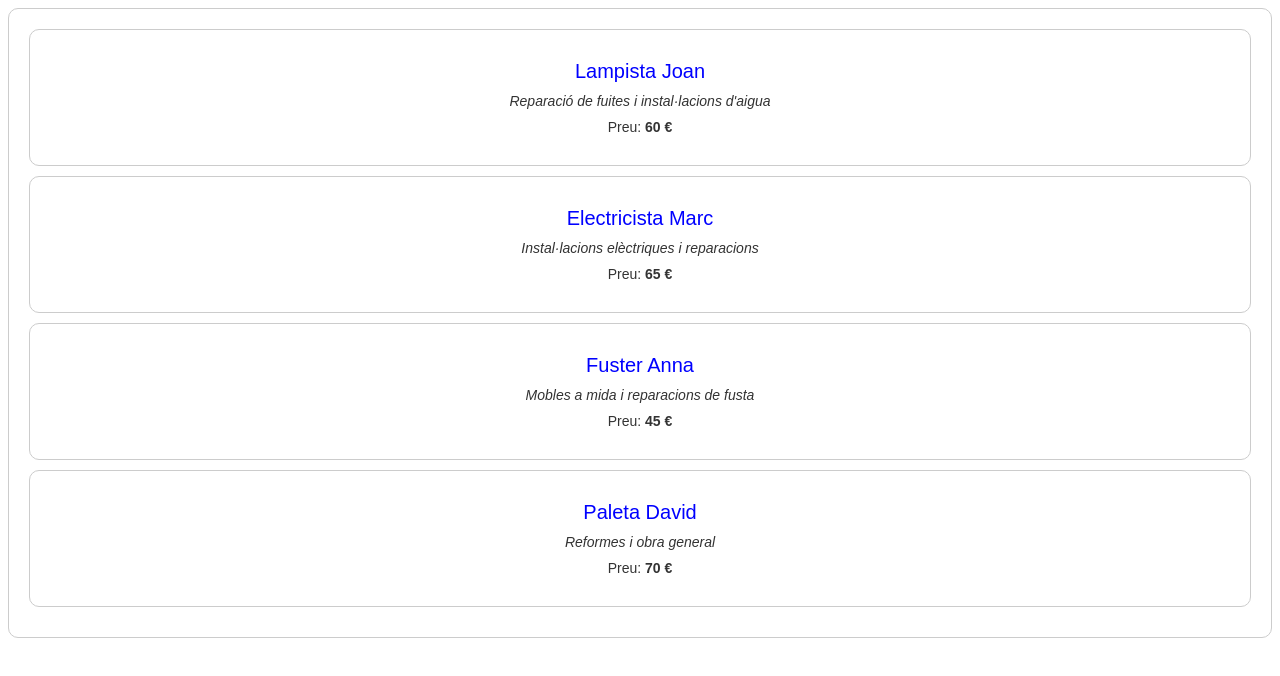
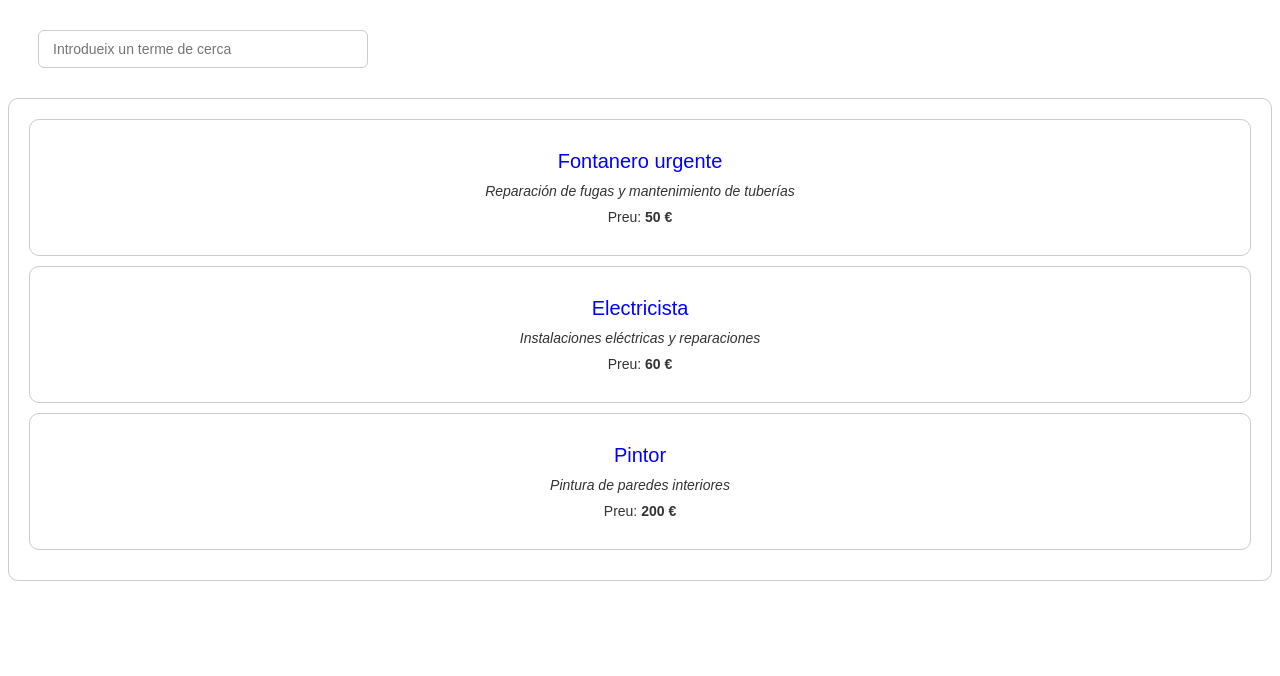
Before and after one commit to Rodrireguera/activitat-hogar, an Angular app: page / in a window 1280 px wide. Shown: the top 676 px of the page. Built offline with nearby package versions, Linux system fonts and the light colour scheme; data requests are answered from the project's data file.

Commit message:
Exercici 2 i 3 - EAC3

```diff
--- a/db.json
+++ b/db.json
@@ -1,52 +1,54 @@
 {
   "elements": [
     {
-      "id": 1,
-      "nom": "Lampista Joan",
-      "descripcio": "Reparació de fuites i instal·lacions d'aigua",
-      "preu": "60",
-      "categoria": "lampista",
-      "popular": true
+      "id": "1",
+      "nom": "Fontanero urgente",
+      "descripcio": "Reparación de fugas y mantenimiento de tuberías",
+      "categoria": "Industriales",
+      "popular": true,
+      "preu": 50,
+      "imatge": "https://via.placeholder.com/150",
+      "stock": 1
     },
     {
-      "id": 2,
-      "nom": "Electricista Marc",
-      "descripcio": "Instal·lacions elèctriques i reparacions",
-      "preu": "65",
-      "categoria": "electricista",
-      "popular": true
+      "id": "2",
+      "nom": "Electricista",
+      "descripcio": "Instalaciones eléctricas y reparaciones",
+      "categoria": "Industriales",
+      "popular": true,
+      "preu": 60,
+      "imatge": "https://via.placeholder.com/150",
+      "stock": 1
     },
     {
-      "id": 3,
-      "nom": "Pintor Carlos",
-      "descripcio": "Pintura interior i exterior",
-      "preu": "75",
-      "categoria": "pintor",
-      "popular": false
+      "id": "3",
+      "nom": "Compra supermercado",
+      "descripcio": "Gastos mensuales de alimentación",
+      "categoria": "Gastos",
+      "popular": false,
+      "preu": 120,
+      "imatge": "https://via.placeholder.com/150",
+      "stock": 10
     },
     {
-      "id": 4,
-      "nom": "Fuster Anna",
-      "descripcio": "Mobles a mida i reparacions de fusta",
-      "preu": "45",
-      "categoria": "fuster",
-      "popular": true
+      "id": "4",
+      "nom": "Limpieza hogar",
+      "descripcio": "Servicio de limpieza semanal",
+      "categoria": "Servicios",
+      "popular": false,
+      "preu": 80,
+      "imatge": "https://via.placeholder.com/150",
+      "stock": 2
     },
     {
-      "id": 5,
-      "nom": "Tècnic Aire Jordi",
-      "descripcio": "Instal·lació i manteniment d'aire condicionat",
-      "preu": "60",
-      "categoria": "climatitzacio",
-      "popular": false
-    },
-    {
-      "id": 6,
-      "nom": "Paleta David",
-      "descripcio": "Reformes i obra general",
-      "preu": "70",
-      "categoria": "paleta",
-      "popular": true
+      "id": "5",
+      "nom": "Pintor",
+      "descripcio": "Pintura de paredes interiores",
+      "categoria": "Industriales",
+      "popular": true,
+      "preu": 200,
+      "imatge": "https://via.placeholder.com/150",
+      "stock": 1
     }
   ]
 }
--- /dev/null
+++ b/src/app/adaptadors/element.adaptador.ts
@@ -0,0 +1,22 @@
+import { ElementApiResponse, ElementCataleg } from '../models/element.model';
+
+export function adaptarElementApi(
+  apiResponse: ElementApiResponse
+): ElementCataleg {
+  return {
+    id: apiResponse.id,
+    titol: apiResponse.nom,
+    descripcio: apiResponse.descripcio,
+    categoria: apiResponse.categoria,
+    preu: apiResponse.preu,
+    imatgeUrl: apiResponse.imatge,
+    esPopular: apiResponse.popular,
+    unitats: apiResponse.stock
+  };
+}
+
+export function adaptarElementsApi(
+  apiResponses: ElementApiResponse[]
+): ElementCataleg[] {
+  return apiResponses.map(adaptarElementApi);
+}
--- a/src/app/app.component.html
+++ b/src/app/app.component.html
@@ -1 +1,2 @@
+<app-formulari-cerca></app-formulari-cerca>
 <app-cataleg-page></app-cataleg-page>
--- a/src/app/cataleg-page/cataleg-page.component.html
+++ b/src/app/components/cataleg-page/cataleg-page.component.html
@@ -16,7 +16,7 @@
   <div class="grid">
     @for (element of elements(); track element.id) {
       <div class="card">
-        <h3>{{ element.nom }}</h3>
+        <h3>{{ element.titol }}</h3>
         <p class="descripcio">{{ element.descripcio }}</p>
         <p>Preu: <strong>{{ element.preu }} €</strong></p>
       </div>
--- a/src/app/cataleg-page/cataleg-page.component.ts
+++ b/src/app/components/cataleg-page/cataleg-page.component.ts
@@ -1,6 +1,6 @@
 import { Component, inject } from '@angular/core';
 import { CommonModule } from '@angular/common';
-import { ElementService } from '../serveis/element.service';
+import { ElementService } from '../../serveis/element.service';
 
 @Component({
   selector: 'app-cataleg-page',
--- /dev/null
+++ b/src/app/components/formulari-cerca/formulari-cerca.component.html
@@ -0,0 +1,48 @@
+
+<form [formGroup]="formulari">
+
+  <input
+    type="text"
+    formControlName="termeCerca"
+    placeholder="Introdueix un terme de cerca"
+    class="input-cerca"
+  />
+
+  <!-- Botó netejar -->
+  <button
+    *ngIf="formulari.get('termeCerca')?.value"
+    (click)="netejar()"
+    type="button"
+    class="btn-cerca">
+    Netejar
+  </button>
+
+  <!-- Indicador async -->
+  <div
+    *ngIf="carregant"
+    class="validant"
+    >
+    Validant...
+  </div>
+
+  <!-- Errors -->
+  <div
+    *ngIf="formulari.get('termeCerca')?.touched"
+    class="error-container"
+  >
+
+    <small *ngIf="formulari.get('termeCerca')?.errors?.['minlength']">
+      Mínim 2 caràcters
+    </small>
+
+    <small *ngIf="formulari.get('termeCerca')?.errors?.['maxlength']">
+      Màxim 50 caràcters
+    </small>
+
+    <small *ngIf="formulari.get('termeCerca')?.errors?.['sensResultats']">
+      No s'han trobat resultats
+    </small>
+
+  </div>
+
+</form>
--- /dev/null
+++ b/src/app/components/formulari-cerca/formulari-cerca.component.scss
@@ -0,0 +1,66 @@
+
+form {
+  align-items: center;
+  gap: 12px;
+  margin: 20px;
+}
+
+
+.input-cerca {
+  padding: 10px 14px;
+  border: 1px solid #ccc;
+  border-radius: 6px;
+  width: 300px;
+  font-size: 14px;
+  font-family: Arial, Helvetica, sans-serif;
+  transition: all 0.2s ease;
+  margin: 10px;
+}
+
+
+.input-cerca:focus {
+  outline: none;
+  border-color: #4CAF50;
+  box-shadow: 0 0 5px rgba(76, 175, 80, 0.3);
+}
+
+.btn-cerca {
+  padding: 10px 16px;
+  background-color: #4CAF50;
+  color: white;
+  border: none;
+  border-radius: 6px;
+  cursor: pointer;
+  font-size: 14px;
+  transition: background-color 0.2s ease, transform 0.1s ease;
+}
+
+
+.btn-cerca:hover {
+  background-color: #45a049;
+}
+
+.btn-cerca:active {
+  transform: scale(0.97);
+}
+
+
+.validant {
+  font-size: 16px;
+  color: #2196F3;
+  margin-left: 10px;
+  font-family: Arial, Helvetica, sans-serif;
+}
+
+
+.error-container {
+  margin-top: 16px;
+  margin-left: 20px;
+  font-size: 13px;
+  color: #d32f2f;
+  font-family: Arial, Helvetica, sans-serif;
+}
+
+.error-container div {
+  margin-top: 4px;
+}
--- /dev/null
+++ b/src/app/components/formulari-cerca/formulari-cerca.component.ts
@@ -0,0 +1,87 @@
+import { Component, OnInit, inject } from '@angular/core';
+import { FormBuilder, FormGroup, Validators, AbstractControl, AsyncValidatorFn, ReactiveFormsModule } from '@angular/forms';
+import { debounceTime, distinctUntilChanged, map, of, switchMap, timer } from 'rxjs';
+import { ElementService } from '../../serveis/element.service';
+import { CommonModule } from '@angular/common';
+
+@Component({
+  selector: 'app-formulari-cerca',
+  standalone: true,
+  imports: [ReactiveFormsModule, CommonModule],
+  templateUrl: './formulari-cerca.component.html',
+  styleUrls: ['./formulari-cerca.component.scss']
+})
+export class FormulariCercaComponent implements OnInit {
+
+  // Inyección moderna
+  private fb = inject(FormBuilder);
+  private elementService = inject(ElementService);
+
+  formulari!: FormGroup;
+
+  // Estado visual (para indicador async)
+  carregant = false;
+
+  ngOnInit(): void {
+    this.formulari = this.fb.group({
+      termeCerca: [
+        '',
+        [
+          Validators.minLength(2),
+          Validators.maxLength(50)
+        ],
+        [this.codiDisponibleValidator()]
+      ]
+    });
+
+    this.inicialitzarCerca();
+  }
+
+  // Búsqueda con debounce
+  inicialitzarCerca(): void {
+    this.formulari.get('termeCerca')?.valueChanges
+      .pipe(
+        debounceTime(400),
+        distinctUntilChanged()
+      )
+      .subscribe(valor => {
+        if (!valor || valor.length < 2) return;
+
+        this.elementService.cercar(valor);
+      });
+  }
+
+  // Limpiar input
+  netejar(): void {
+    this.formulari.get('termeCerca')?.setValue('');
+  }
+
+  //  Validator asíncrono REAL (con API)
+  codiDisponibleValidator(): AsyncValidatorFn {
+    return (control: AbstractControl) => {
+
+      const terme = control.value;
+
+      if (!terme || terme.length < 2) {
+        return of(null);
+      }
+
+      this.carregant = true;
+
+      return timer(500).pipe( //  para que puedas hacer la captura
+        switchMap(() =>
+          this.elementService.comprovarDisponibilitat(terme)
+        ),
+        map((resultats) => {
+          this.carregant = false;
+
+          if (!resultats || resultats.length === 0) {
+            return { sensResultats: true };
+          }
+
+          return null;
+        })
+      );
+    };
+  }
+}
--- a/src/app/serveis/element.service.ts
+++ b/src/app/serveis/element.service.ts
@@ -1,7 +1,8 @@
 import { Injectable, signal } from '@angular/core';
 import { HttpClient } from '@angular/common/http';
 import { environment } from '../../environments/environment';
-import { ElementCataleg } from '../models/element.model';
+import { ElementApiResponse, ElementCataleg } from '../models/element.model';
+import { adaptarElementsApi } from '../adaptadors/element.adaptador';
 
 
 @Injectable({
@@ -9,27 +10,28 @@ import { ElementCataleg } from '../models/element.model';
 })
 export class ElementService {
 
-  // 🔹 Estado interno (signals)
+  //  Estat intern (signals)
   private elements = signal<ElementCataleg[]>([]);
   private carregant = signal<boolean>(false);
   private error = signal<string | null>(null);
 
-  // 🔹 Exposición pública (readonly)
+  //  Exposición pública (readonly)
   elements$ = this.elements.asReadonly();
   carregant$ = this.carregant.asReadonly();
   error$ = this.error.asReadonly();
 
   constructor(private http: HttpClient) {}
 
-  // Obtener elementos populares
+  // Obtenir elements populars
   obtenirPopulars(): void {
     this.carregant.set(true);
     this.error.set(null);
 
-    this.http.get<ElementCataleg[]>(
+    this.http.get<ElementApiResponse[]>(
       `${environment.apiUrl}/elements?popular=true`
     ).subscribe({
-      next: (dades) => {
+      next: (dadesApi) => {
+        const dades = adaptarElementsApi(dadesApi);
         this.elements.set(dades);
         this.carregant.set(false);
       },
@@ -40,15 +42,16 @@ export class ElementService {
     });
   }
 
-  // Buscar elementos (para UI)
+  // Buscar elements (per a UI)
   cercar(terme: string): void {
     this.carregant.set(true);
     this.error.set(null);
 
-    this.http.get<ElementCataleg[]>(
+    this.http.get<ElementApiResponse[]>(
       `${environment.apiUrl}/elements?nom_like=${terme}`
     ).subscribe({
-      next: (dades) => {
+      next: (dadesApi) => {
+        const dades = adaptarElementsApi(dadesApi);
         this.elements.set(dades);
         this.carregant.set(false);
       },
@@ -59,4 +62,11 @@ export class ElementService {
     });
   }
 
+    // Metode per a VALIDATOR (sense subscribe)
+  comprovarDisponibilitat(terme: string) {
+    return this.http.get<ElementApiResponse[]>(
+      `${environment.apiUrl}/elements?nom_like=${terme}`
+    );
+  }
+
 }
```
Also changed, not shown: src/app/app.component.ts (+3 -5 lines), src/app/models/element.model.ts (+18 -5 lines), src/app/components/cataleg-page/cataleg-page.component.scss (renamed from src/app/cataleg-page/cataleg-page.component.scss), 4 other files (tests, documents, lock files or other folders).
